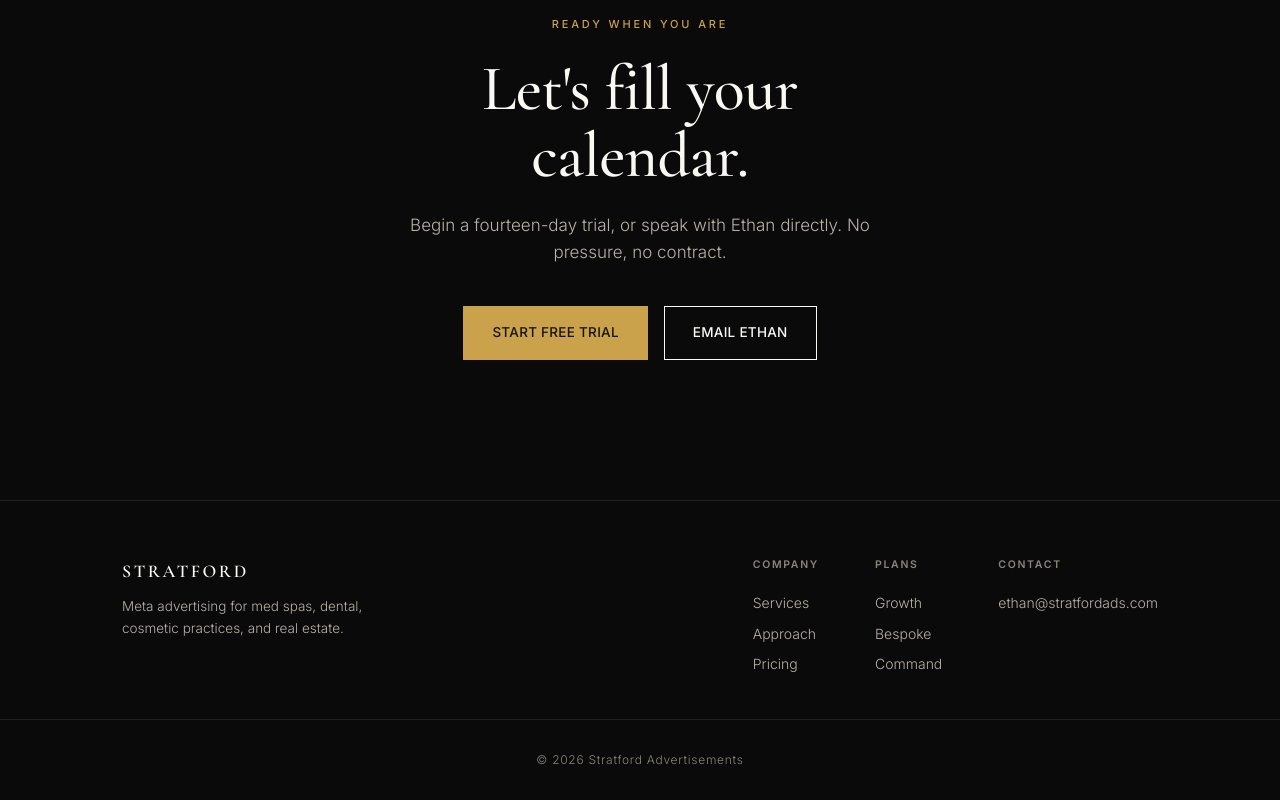
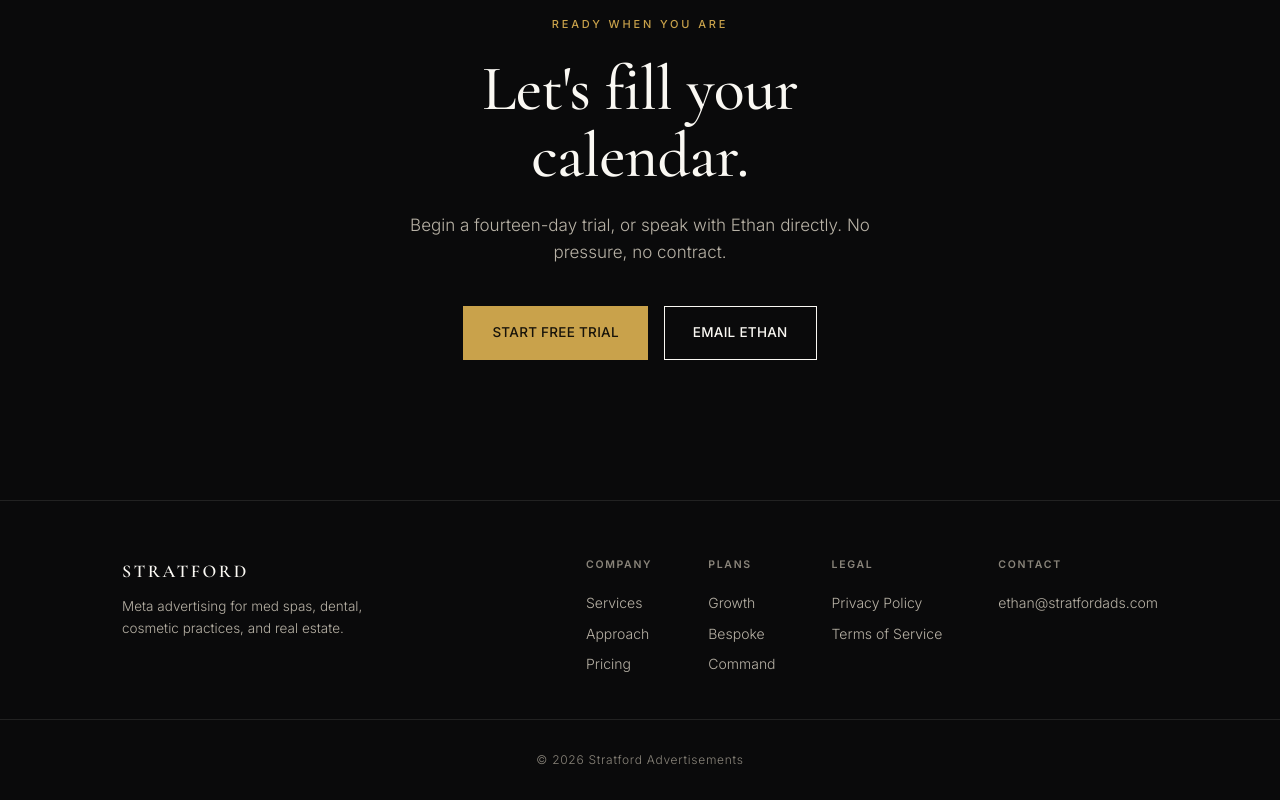
Before and after one commit to milamADS/stratford-site, a plain HTML site: page index.html in a window 1280 px wide. Shown: the part 4861-5661 px from the top of the page. Drawn offline with nearby package versions, Linux system fonts and the light colour scheme.

Commit message:
Add Privacy + Terms footer links to homepage

```diff
--- a/index.html
+++ b/index.html
@@ -218,7 +218,7 @@ h1,h2,h3{font-weight:400;letter-spacing:-.01em}
   <div class="cols">
     <div><h5>Company</h5><a href="#services">Services</a><a href="#approach">Approach</a><a href="#pricing">Pricing</a></div>
     <div><h5>Plans</h5><a href="how/growth.html">Growth</a><a href="how/bespoke.html">Bespoke</a><a href="how/command.html">Command</a></div>
-    <div><h5>Contact</h5><a href="mailto:ethan@stratfordads.com">ethan@stratfordads.com</a></div>
+    <div><h5>Legal</h5><a href="/privacy">Privacy Policy</a><a href="/terms">Terms of Service</a></div><div><h5>Contact</h5><a href="mailto:ethan@stratfordads.com">ethan@stratfordads.com</a></div>
   </div>
 </div></footer>
 <div class="copy">&copy; <span id="yr"></span> Stratford Advertisements</div>
```
